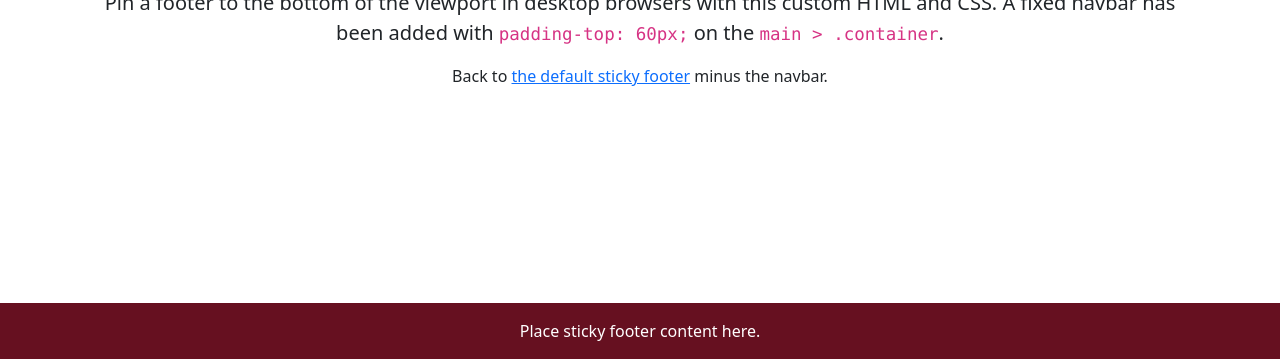
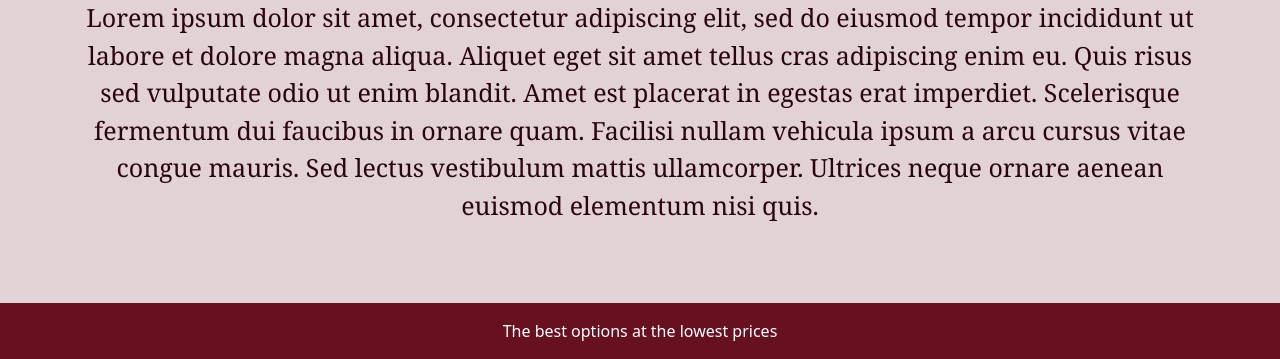
Before and after one commit to defrancescomartin/Licita-me, a Flask app: template templates/landing_page.html in a window 1280 px wide. Shown: the part 441-800 px from the top of the page. Run offline with Flask 2, Linux system fonts and the light colour scheme; the template is opened without the code that fills it, so the values that code supplies are empty.

Commit message:
views update

```diff
--- a/static/styles/sticky-footer-navbar.css
+++ b/static/styles/sticky-footer-navbar.css
@@ -1,3 +1,7 @@
+body {
+  background-color: #66102030;
+  padding-top: 115px;
+}
 main > .container {
   padding: 0px 15px 0;
   text-align: center;
@@ -57,7 +61,6 @@ form > .d-flex {
   column-gap: 100px;
   margin-left: 10px;
   display: flexbox;
-  justify-content: space-between;
 }
 .buttons2 {
   color: #fff;
@@ -68,8 +71,10 @@ form > .d-flex {
   text-align: center;
   color: #fff;
 }
-.container .text {
-  color: #fff;
+.container .lead {
+  color: #29060d;
+  font-size: 25px;
+  font-family: Georgia, 'Times New Roman', Times, serif;
 }
 .imagelogo {
   text-align: center;
@@ -79,6 +84,19 @@ form > .d-flex {
 .flex-shrink-0 {
   margin-top: 0;
 }
-header {
-  color: #661020;
+.headerlogo {
+  display: flex;
+  width: 150px;
+  height: 50px;
 }
+.buttons2{
+  justify-content: space-between;
+}
+.btn-outline-success:hover {
+  background-color: #661020;
+  border-color: #fff;
+}
+.buttons2:active {
+  background-color: #661020;
+  border-color: #fff;
+}
--- a/templates/landing_page.html
+++ b/templates/landing_page.html
@@ -15,10 +15,7 @@
 <header>
   <nav class="navbar navbar-expand-md navbar-dark fixed-top bg-dark">
     <div class="container-fluid">
-      <a class="navbar-brand" href="#">Licita-me (logo)</a>
-      <button class="navbar-toggler" type="button" data-bs-toggle="collapse" data-bs-target="#navbarCollapse" aria-controls="navbarCollapse" aria-expanded="false" aria-label="Toggle navigation">
-        <span class="navbar-toggler-icon"></span>
-      </button>
+      <img class="headerlogo" src="../static/images/logo3prueba.png" alt="">
         <form class="d-flex" role="search">
           <button class="btn btn-outline-success buttons2" type="button">Sign in</button>
           <button class="btn btn-outline-success buttons2" type="button">Sign up</button>
@@ -28,20 +25,18 @@
   </nav>
 </header>
 <div class="imagelogo">
-  <img src="../static/images/logo.png" width="200" height="200">
+  <img src="../static/images/logo11prueba.png" width="500" height="200">
 </div>
 
 <main class="flex-shrink-0">
   <div class="container">
-    <h1 class="mt-5">Sticky footer with fixed navbar</h1>
-    <p class="lead">Pin a footer to the bottom of the viewport in desktop browsers with this custom HTML and CSS. A fixed navbar has been added with <code class="small">padding-top: 60px;</code> on the <code class="small">main &gt; .container</code>.</p>
-    <p>Back to <a href="../examples/sticky-footer/">the default sticky footer</a> minus the navbar.</p>
+    <p class="lead">Lorem ipsum dolor sit amet, consectetur adipiscing elit, sed do eiusmod tempor incididunt ut labore et dolore magna aliqua. Aliquet eget sit amet tellus cras adipiscing enim eu. Quis risus sed vulputate odio ut enim blandit. Amet est placerat in egestas erat imperdiet. Scelerisque fermentum dui faucibus in ornare quam. Facilisi nullam vehicula ipsum a arcu cursus vitae congue mauris. Sed lectus vestibulum mattis ullamcorper. Ultrices neque ornare aenean euismod elementum nisi quis. </p>
   </div>
 </main>
 
 <footer class="footer mt-auto py-3 footer">
   <div class="container">
-    <span class="text">Place sticky footer content here.</span>
+    <span class="text">The best options at the lowest prices</span>
   </div>
 </footer>
 
--- a/templates/sign_in.html
+++ b/templates/sign_in.html
@@ -12,7 +12,7 @@
 
 <main class="form-signin w-100 m-auto">
   <form>
-    <img class="mb-4" src="../static/images/logo.png" alt="" width="150" height="150">
+    <img class="mb-4" src="../static/images/logo11.png" alt="" width="200" height="200">
     <h1 class="h3 mb-3 fw-normal">Please sign in</h1>
 
     <div class="form-floating">
```
Also changed, not shown: static/styles/sign_in.css (+3 -6 lines).
